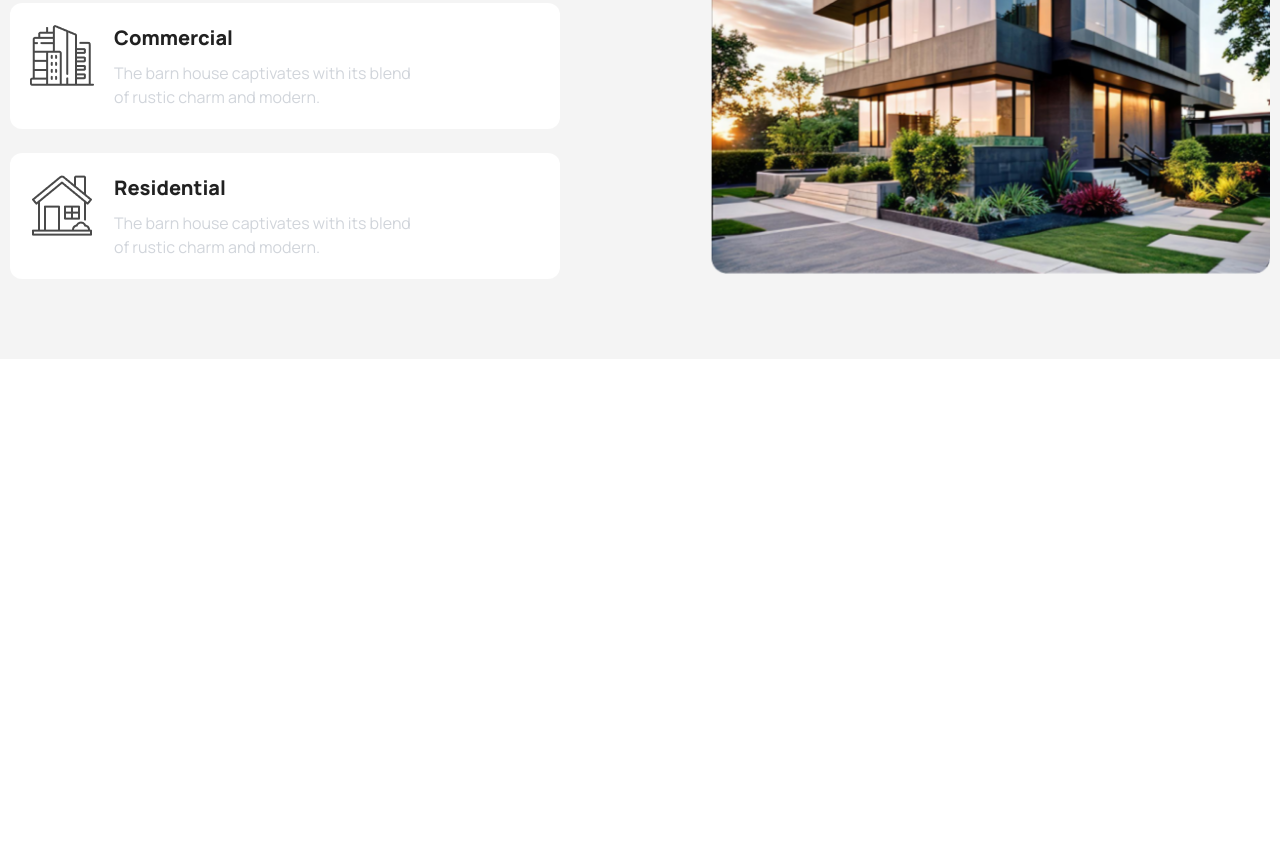
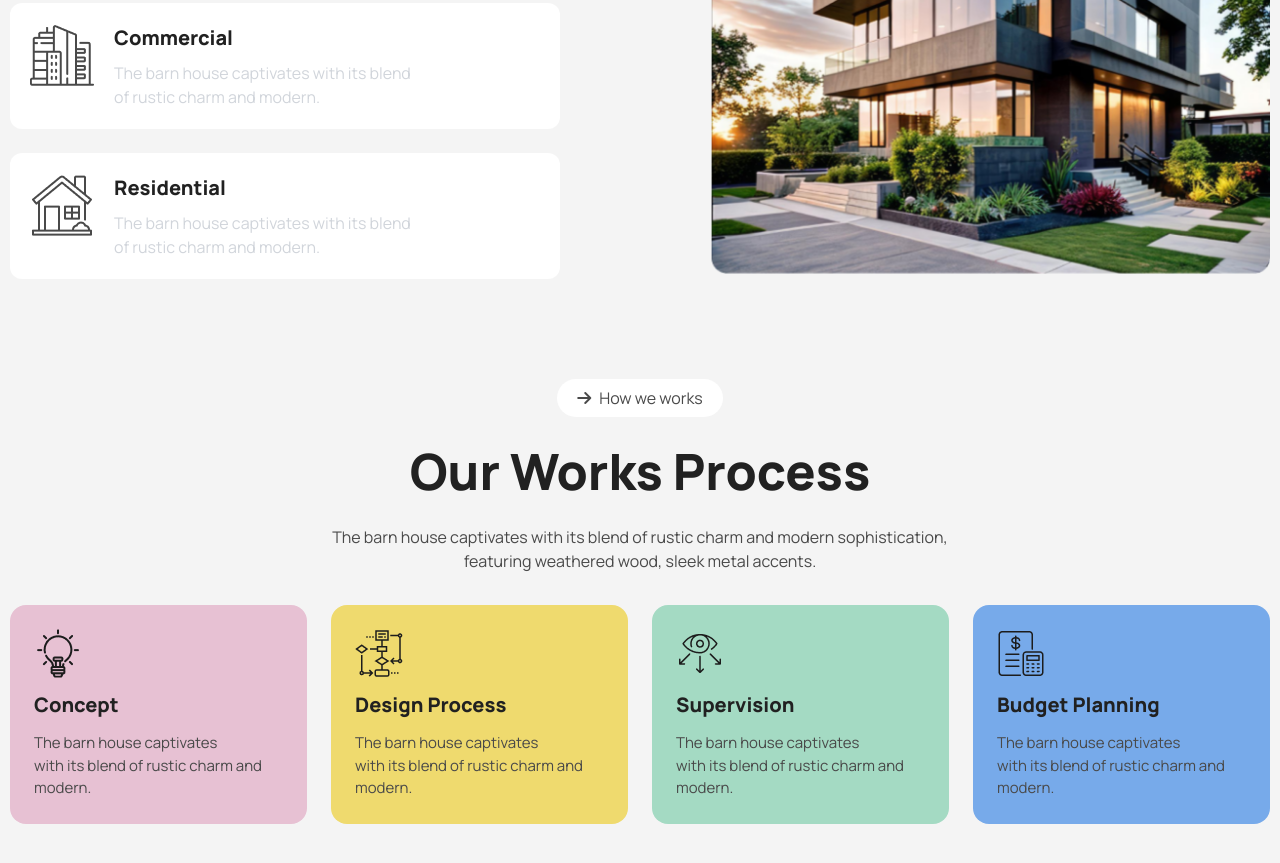
Before and after one commit to shoumik756/Assignment-03, a plain HTML site: page index.html in a window 1280 px wide. Shown: the part 1201-2064 px from the top of the page. Before the commit the page ends 1560 px from the top, so only its background shows below. Drawn offline with nearby package versions, Linux system fonts and the light colour scheme.

Commit message:
Added how we work section

```diff
--- a/index.html
+++ b/index.html
@@ -62,7 +62,7 @@
                 </div>
                 <div class="navbar-center hidden lg:flex">
                     <ul class="menu menu-horizontal px-1 gap-6 text-[16px] font-extrabold">
-                        <li class="text-[#737373] hover:text-textcolor duration-300 easy-in-out"><a>Home</a></li>
+                        <li class="text-[#737373] hover:text-textcolor duration-300 easy-in-out active:text-textcolor"><a href="#index.html">Home</a></li>
                         <li class="text-[#737373] hover:text-textcolor duration-300 easy-in-out"><a>Services</a></li>
                         <li class="text-[#737373] hover:text-textcolor duration-300 easy-in-out"><a>Portfolio</a></li>
                         <li class="text-[#737373] hover:text-textcolor duration-300 easy-in-out"><a>Blogs</a></li>
@@ -84,7 +84,7 @@
         <section class="mx-5" >
             <div class=" flex justify-center items-center mb-6"><img class="w-[260px] h-[160px] lg:w-[500px] lg:h-[300px]"src="assets/banner.png" alt="">
             </div>
-            <h1 class="text-[30px] text-primary lg:text-[64px] font-extrabold leading-[32px] lg:leading-[70px] text-center">A barn house of this design has a <br>
+            <h1 class="text-[30px] text-primary lg:text-[64px] font-black leading-[32px] lg:leading-[70px] text-center">A barn house of this design has a <br>
             striking appearance</h1>
             <p class="text-[16px] text-textcolor font-medium text-center my-6">The barn house captivates with its
             blend of rustic charm and modern sophistication, featuring weathered wood, sleek metal <br> accents,
@@ -96,15 +96,16 @@
     </header>
 
     <main>
-        <!-- about us section -->
+
          <section class="bg-[#f4f4f4] mt-[80px] py-[80px]" >
+            <!-- about us section -->
             <div class=" max-w-screen-xl  lg:mx-auto lg:px-[10px] px-5 lg:flex gap-[150px]">
                 <div class="gap-5">
                     <img class="-mt-[30px] -ml-[50px] mb-2 lg:flex hidden" src="assets/Vector.png" alt="">
                     <div class="flex justify-center lg:flex lg:justify-start">
                         <p class="w-[125px] lg:text-start text-center h-[38px] inline-flex justify-center items-center text-textcolor mb-6 rounded-[32px] bg-white"><i class="fa-solid fa-arrow-right mr-2"></i> About Us</p>
                     </div>
-                    <h2 class="text-[50px] lg:text-start text-center text-primary leading-[60px] mb-6 font-extrabold">We design thoughtful, <br> liveable spaces</h2>
+                    <h2 class="text-[30px] lg:text-[50px]  lg:text-start text-center text-primary lg:leading-[60px] mb-6 font-black leading-[40px]">We design thoughtful, <br> liveable spaces</h2>
                     <p class="text-[16px] lg:text-start text-center text-textcolor mb-6">The barn house captivates with its blend of rustic charm and <br>
                         modern sophistication, featuring weathered wood, sleek metal accents.
                     </p>
@@ -133,7 +134,46 @@
                     <img class=" " src="assets/Rectangle.png" alt="">
                 </div>
             </div>
+
+             <!-- How we works section -->
+
+            <div class=" max-w-screen-xl  lg:mx-auto lg:px-[10px] mt-[100px] px-5">
+                <div class="flex justify-center ">
+                    <p class="w-[166px] lg:text-start text-center h-[38px] inline-flex justify-center items-center text-textcolor mb-6 rounded-[32px] bg-white"><i class="fa-solid fa-arrow-right mr-2"></i>How we works</p>
+                </div>
+                <h2 class="text-[30px] lg:text-[50px]  text-center text-primary lg:leading-[60px] mb-6 font-black leading-[40px]">Our Works Process</h2>
+                <p class="text-[16px] text-center text-textcolor mb-8">The barn house captivates with its blend of rustic charm and modern sophistication, <br> featuring weathered wood, sleek metal accents.
+                </p>
+
+                <div class="grid grid-cols-1 md:grid-cols-3 lg:grid-cols-4 gap-6">
+                    <div class="p-6 bg-[#E7C1D3] rounded-2xl">
+                        <img class="" src="assets/concept.png" alt="">
+                        <h4 class="my-3 text-[20px] text-primary font-black">Concept</h4>
+                        <p class="text-[15px] text-textcolor">The barn house captivates <br> with its blend of rustic charm and modern.</p>
+                    </div>
+                    <div class="p-6 bg-[#EFDA6E] rounded-2xl">
+                        <img class="" src="assets/flow-chart.png" alt="">
+                        <h4 class="my-3 text-[20px] text-primary font-black">Design Process</h4>
+                        <p class="text-[15px] text-textcolor">The barn house captivates <br> with its blend of rustic charm and modern.</p>
+                    </div>
+                    <div class="p-6 bg-[#A4DAC3] rounded-2xl">
+                        <img class="" src="assets/vision.png" alt="">
+                        <h4 class="my-3 text-[20px] text-primary font-black">Supervision</h4>
+                        <p class="text-[15px] text-textcolor">The barn house captivates <br> with its blend of rustic charm and modern.</p>
+                    </div>
+                    <div class="p-6 bg-[#77AAEA] rounded-2xl">
+                        <img class="" src="assets/budget-planning.png" alt="">
+                        <h4 class="my-3 text-[20px] text-primary font-black">Budget Planning</h4>
+                        <p class="text-[15px] text-textcolor">The barn house captivates <br> with its blend of rustic charm and modern.</p>
+                    </div>
+                </div>
+            </div>
          </section>
+
+
+
+
+
     </main>
 
     <footer>
```
